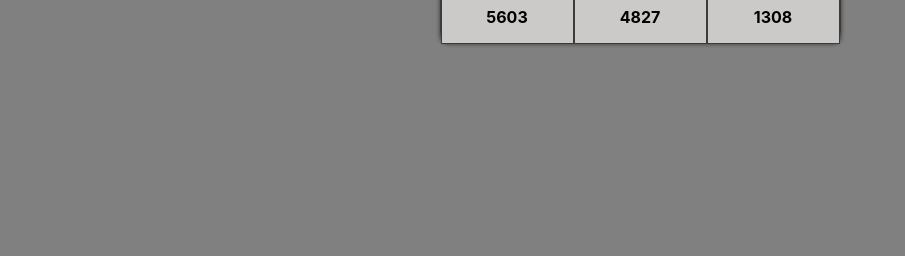
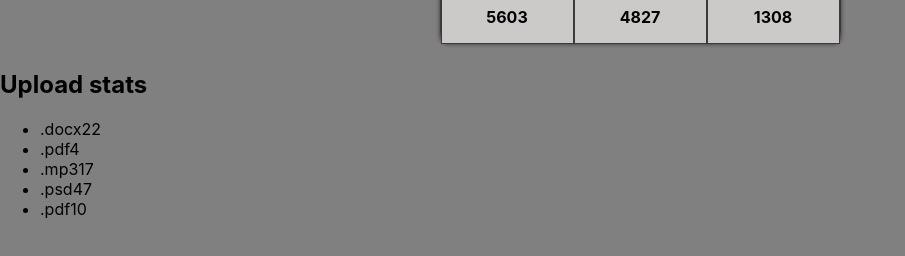
Before and after one commit to verhowyna/goit-react-hw-01-components, a React (Create React App) app: page / in a window 1280 px wide. Shown: the part 492-748 px from the top of the page, without its empty margins (0-905 px from the left). Built offline with nearby package versions, Linux system fonts and the light colour scheme.

Commit message:
stats-start

```diff
--- a/src/components/App/App.jsx
+++ b/src/components/App/App.jsx
@@ -1,10 +1,13 @@
+import { Statistics } from "components/Statistics/Statistics";
 import { Profile } from "../Profile/Profile";
-import css from './App.module.css';
+
+
 
 export const App = () => {
   return (
-    <div classname={css.container}>
+    <div>
       <Profile />
+      <Statistics />
     </div>
   );
 };
--- /dev/null
+++ b/src/components/Statistics/Statistics.js
@@ -0,0 +1,14 @@
+
+import { Title } from './Title';
+import { Stats } from './Stats';
+
+export const Statistics = () => {
+    return (
+    <>
+            <Title />
+            <ul>
+                <Stats />
+            </ul>
+        </>
+    )
+}
--- /dev/null
+++ b/src/components/Statistics/Stats.js
@@ -0,0 +1,13 @@
+import data from '../../data.json';
+
+export const Stats = () => {
+   return data.map(({ id, label, percentage }) => {
+    return (
+      <li key={id} className="item">
+         <span className="label">{label}</span>
+         <span className="percentage">{percentage}</span>
+      </li>
+    )
+  }
+  )
+}
--- /dev/null
+++ b/src/components/Statistics/Title.js
@@ -0,0 +1,5 @@
+export const Title = (title) => {
+    return (
+        <h2 className="title">Upload stats</h2>
+    )
+}
--- /dev/null
+++ b/src/data.json
@@ -0,0 +1,7 @@
+[
+  { "id": "id-1", "label": ".docx", "percentage": 22 },
+  { "id": "id-2", "label": ".pdf", "percentage": 4 },
+  { "id": "id-3", "label": ".mp3", "percentage": 17 },
+  { "id": "id-4", "label": ".psd", "percentage": 47 },
+  { "id": "id-5", "label": ".pdf", "percentage": 10 }
+]
```
